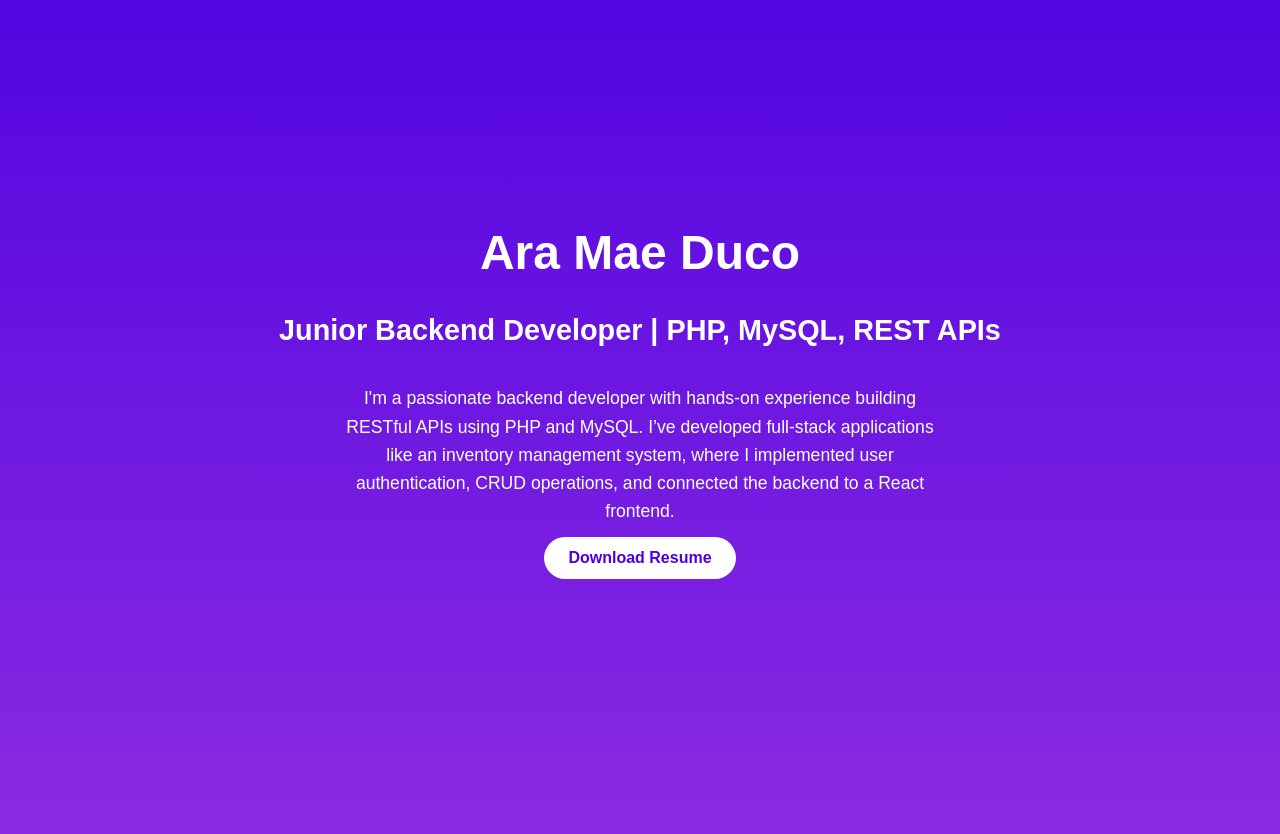
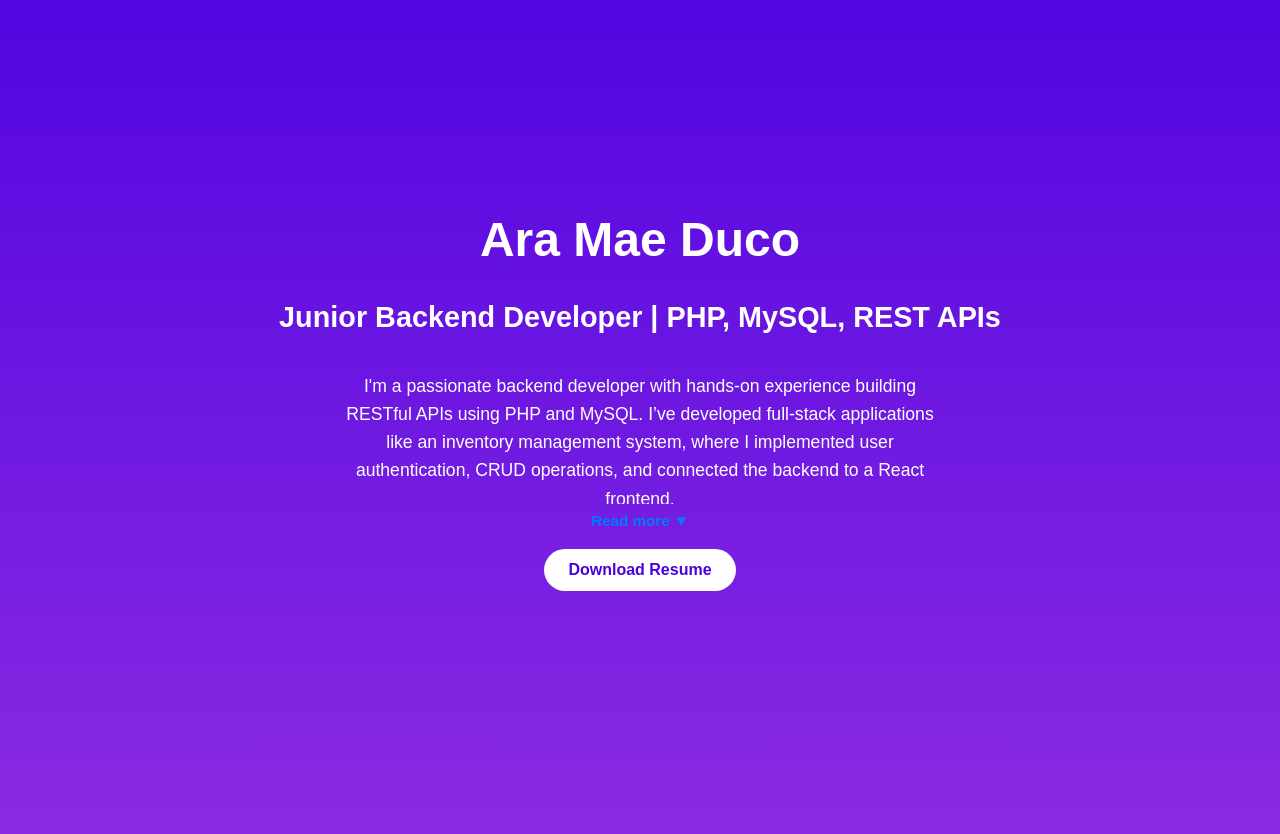
Before and after one commit to ara-11/portfolio-site, a React (Vite) app: page / in a window 1280 px wide. Shown: the part 118-952 px from the top of the page. Built offline with nearby package versions, Linux system fonts and the light colour scheme.

Commit message:
modified header

```diff
--- a/src/components/Header.css
+++ b/src/components/Header.css
@@ -21,6 +21,16 @@
   margin-bottom: 20px;
 }
 
+.description {
+  font-size: 1.1rem;
+  line-height: 1.6;
+  margin-bottom: 10px;
+  display: flex;
+  flex-direction: column;
+  gap: 1rem; /* spacing between paragraphs */
+}
+
+
 .description-container {
   max-height: 150px;
   overflow: hidden;
@@ -32,12 +42,6 @@
   max-height: 1000px; /* enough to show full text */
 }
 
-.description {
-  font-size: 1.1rem;
-  line-height: 1.6;
-  white-space: pre-line;
-  margin-bottom: 10px;
-}
 
 .toggle-button {
   background: none;
@@ -74,7 +78,9 @@
     font-size: 0.95rem;
   }
 
-  .toggle-button {
-    font-size: 0.9rem;
-  }
+.toggle-button {
+  margin-top: 0.5rem;
+  margin-bottom: 1.5rem;
 }
+
+}
--- a/src/components/Header.jsx
+++ b/src/components/Header.jsx
@@ -13,20 +13,34 @@ function Header() {
       <h1 className="name">Ara Mae Duco</h1>
       <h2 className="title">Junior Backend Developer | PHP, MySQL, REST APIs</h2>
 
+      {/* Description Block */}
       <div className={`description-container ${expanded ? 'expanded' : ''}`}>
-        <p className="description">
-          I'm a passionate backend developer with hands-on experience building RESTful APIs using PHP and MySQL. I’ve developed full-stack applications like an inventory management system, where I implemented user authentication, CRUD operations, and connected the backend to a React frontend.
-          {'\n\n'}
-          I leverage online documentation, open-source resources, and tools like ChatGPT to learn and solve problems effectively. My focus is on writing clean, functional backend code and continuously improving my understanding of backend architecture, security, and database management.
-          {'\n\n'}
-          Currently pursuing an Associate Degree in Applied Computer Science and building real-world projects to grow my skills.
-        </p>
+        <div className="description">
+          <p>
+            I'm a passionate backend developer with hands-on experience building RESTful APIs using PHP and MySQL.
+            I’ve developed full-stack applications like an inventory management system, where I implemented user authentication,
+            CRUD operations, and connected the backend to a React frontend.
+          </p>
 
-        <button className="toggle-button" onClick={toggleDescription}>
-          {expanded ? 'Show less ▲' : 'Read more ▼'}
-        </button>
+          <p>
+            I leverage online documentation, open-source resources, and tools like ChatGPT to learn and solve problems effectively.
+            My focus is on writing clean, functional backend code and continuously improving my understanding of backend architecture,
+            security, and database management.
+          </p>
+
+          <p>
+          A recent graduate of a 2-year Information Technology program (Applied Computer Science),
+          actively building real-world backend projects to sharpen my skills and prepare for industry roles.
+          </p>
+        </div>
       </div>
 
+      {/* Toggle Button (OUTSIDE the overflow container) */}
+      <button className="toggle-button" onClick={toggleDescription}>
+        {expanded ? 'Show less ▲' : 'Read more ▼'}
+      </button>
+
+      {/* Resume Button */}
       <a href="/portfolio-site/resume.pdf" download className="resume-button">
         Download Resume
       </a>
```
